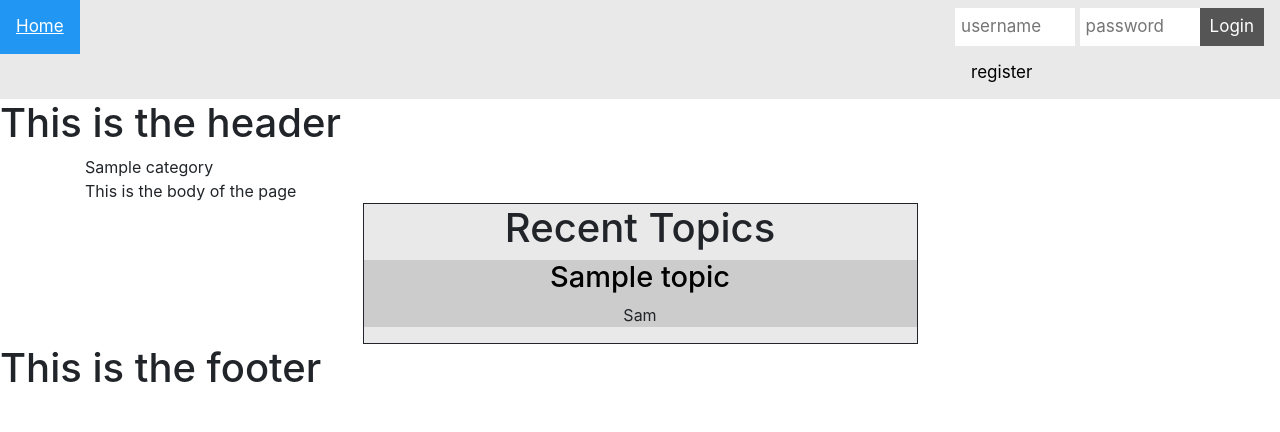
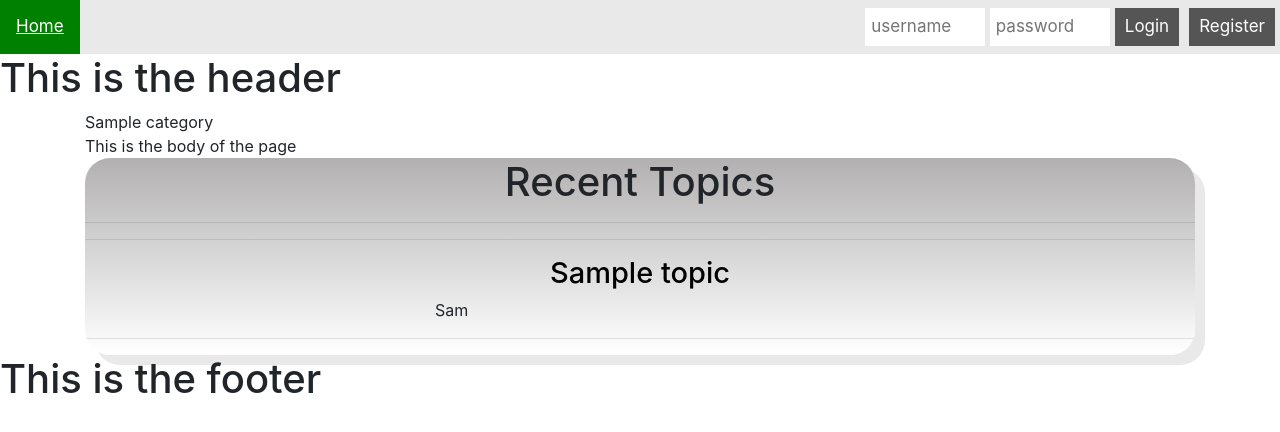
Before and after one commit to Morten95/CodeOps_Forum, a PHP site: page / in a window 1280 px wide. Shown: the top 432 px of the page. Run offline with PHP 8.4, Linux system fonts and the light colour scheme; tables that the repository leaves empty hold one stand-in row (values such as "Sample post"); data that the repository does not hold is empty.

Commit message:
Added common style on every page

```diff
--- a/controller/Controller.php
+++ b/controller/Controller.php
@@ -49,7 +49,7 @@
 			$post = $this->model->getPostByTopicId($topic->id);
 			$postUser = $this->model->getUserByPost($post);
 
-			$view->create("view/TopicPageView.php", [$topic, $post, $postUser]);
+			$view->create("view/TopicPageView.php", [$topic, $topicUser, $post, $postUser, isset($_SESSION["username"])]);
 		}
 		// REGISTER USER:
 		else if(isset($_GET['register'])) {
--- a/model/DBModel.php
+++ b/model/DBModel.php
@@ -103,14 +103,14 @@
     }
 
     public function getUserByTopic($id){
-        $request = $this->db->prepare("SELECT * FROM Post WHERE topicId = :id");
-        $request->bindValue(':id', $id, PDO::PARAM_INT);
+        $request = $this->db->prepare("SELECT * FROM User WHERE id = :userId");
+        $request->bindValue(':userId', $id, PDO::PARAM_INT);
         $request->execute();
 
         $row = $request->fetch(PDO::FETCH_ASSOC);
         $user = new User($row["id"], $row["username"], $row["password"], $row["email"], $row["name"], $row["surname"], $row["active"], $row["admin"]);
 
-        //var_dump($user);
+        var_dump($row);
 
         return $user;
     }
@@ -132,15 +132,17 @@
     public function getUserByPost($posts){
         $users = array();
         foreach ($posts as $post) {
-            $request = $this->db->prepare("SELECT * FROM User WHERE userId = :id");
+            $request = $this->db->prepare("SELECT * FROM User WHERE id = :id");
             $request->bindValue(':id', $post->id, PDO::PARAM_INT);
             $request->execute();
 
             $user = $request->fetch(PDO::FETCH_ASSOC);
 
-            $users[] = new User($user["id"],$user["username"],$user["password"],$user["email"],$user["name"],$user["surname"],$user["active"],$user["admin"]);
+            $users[] = new User($user["id"], $user["username"],$user["password"],$user["email"],$user["name"],$user["surname"],$user["active"],$user["admin"]);
 
         }
+
+        //var_dump($users);
         return $users;
     }
 }
--- a/view/HomePageView.php
+++ b/view/HomePageView.php
@@ -19,11 +19,12 @@
 
 	<div id="post" class="postlist">
 		<h1>Recent Topics</h1>
+		<hr>
 	<?php foreach($data[1] as $topic): ?>
-		<div class="column">
+		<hr>
 		    <h2><a href="/CodeOps_Forum/index.php?id=<?php echo $topic->id ?>"><?php echo $topic->title?></a></h2>
-		    <p><?php echo substr($topic->body, 0, 3) ?></p>
-		</div>
+		    <p  id="topicBody"><?php echo substr($topic->body, 0, 3) ?></p>
+		<hr>
 	<?php endforeach; ?>
 
 	</div>
--- a/view/css/main.css
+++ b/view/css/main.css
@@ -22,13 +23,8 @@
   font-size: 17px;
 }
 
-.topnav a:hover {
-  background-color: #ddd;
-  color: black;
-}
-
 .topnav a.active {
-  background-color: #2196F3;
+  background-color: #555;
   color: white;
 }
 
@@ -44,11 +40,30 @@
   width:120px;
 }
 
-.topnav .login-container button {
+#register{
   float: right;
   padding: 6px 10px;
   margin-top: 8px;
-  margin-right: 16px;
+  margin-right: 5px;
+  margin-left: 5px;
+  background-color: #555;
+  color: white;
+  font-size: 17px;
+  border: none;
+  cursor: pointer;
+  text-decoration: none;
+}
+
+.postline a:hover {
+  background-color: #28a745;
+}
+
+.topnav .login-container button{
+  float: right;
+  padding: 6px 10px;
+  margin-top: 8px;
+  margin-right: 5px;
+  margin-left: 5px;
   background-color: #555;
   color: white;
   font-size: 17px;
@@ -89,21 +95,30 @@
 }
 
 .postlist {
-  width: 50%;
+  box-shadow: 10px 10px #e9e9e9;
   overflow: hidden;
-  background-color: #e9e9e9;
+  background: linear-gradient(#b2b0b0, #ffffff);
   margin: auto;
   padding: 0;
-  border: solid 0.1em;
+  border-radius: 25px;
 }
 
 .postlist h1{
   text-align: center;
 }
 
-.postlist .column{
-  background-color : #ccc;
+
+.postlist h2{
   text-align: center;
+  text-decoration: none;
+}
+
+.postlist .area{
+    margin-top: 0px;
+    margin-bottom: 0px;
+    margin: 10px;
+    height: 50%;
+    width: 98%;
 }
 
 #logged_in {
@@ -111,13 +126,22 @@
   margin-right: 10px;
 }
 
+.postlist p{
+  padding-left : 10px;
+  padding-right : 10px;
+  word-wrap: break-word;
+}
 
-div .column a {
-  text-decoration: none;
+.postlist h2 a:hover {
+    text-decoration: none;
+    color: green;
+}
+
+h2 a{
+  text-align: center;
   color: black;
   font-size: 29px;
 }
-
 
 div .column a:hover {
   text-decoration: none;
@@ -125,11 +149,45 @@
   font-size: 35px;
 }
 
+p{
+  display: inline;
+}
+
+p#LogginText{
+  margin: 10px;
+}
+
+.userBox {
+  color: #555;
+  width: 25%;
+  float: left;
+  height: 50%;
+  text-align: center;
+  margin: 10px;
+  background: #e9e9e9;
+  border-radius: 10px 10px 10px 10px;
+  padding-top: 80px;
+}
+
+input[type="image"] {
+    margin-top: 40px;
+    margin-left: 220px;
+}
+
+p#topicBody {
+    padding-left: 350px;
+    display: block;
+    padding-right: 350px;
+}
+
+.verticalLine p{
+  text-align: left;
+}
 .header {
   width: 30%;
   margin: 50px auto 0px;
   color: white;
-  background: #5F9EA0;
+  background: #555;
   text-align: center;
   border: 1px solid #B0C4DE;
   border-bottom: none;
--- a/view/includes/header.php
+++ b/view/includes/header.php
@@ -1,7 +1,6 @@
 <html>
   <head>
     <link rel="stylesheet" href="view/css/main.css">
-    <link rel="stylesheet" href="view/css/style.css">
     <link rel="stylesheet" href="view/css/bootstrap.min.css">
   </head>
   <body>
@@ -14,12 +13,12 @@
 	<form action="index.php" method="POST">
 	  <input type="text" placeholder="username" name="username" required>
 	  <input type="text" placeholder="password" name="password" required>
+	  <a id="register" href="/CodeOps_Forum/index.php?register=1">Register</a>
 	  <button type="submit">Login</button>
 	</form>
-	<a href="/CodeOps_Forum/index.php?register=1">register</a>
 	<?php else : ?>
- 	<p>Logged in as <?php echo $_SESSION['username']; ?></p>
 	<form action="index.php" method="POST">
+ 	 <p id="LogginText">Logged in as <?php echo $_SESSION['username']; ?></p>
 	  <input type="hidden" name="logout">
 	  <button type="submit">Logout</button>
 	</form>
```
Also changed, not shown: other parts of view/css/main.css (+29 -18 lines), view/TopicPageView.php (+43 -14 lines), view/css/reply.png (added).
